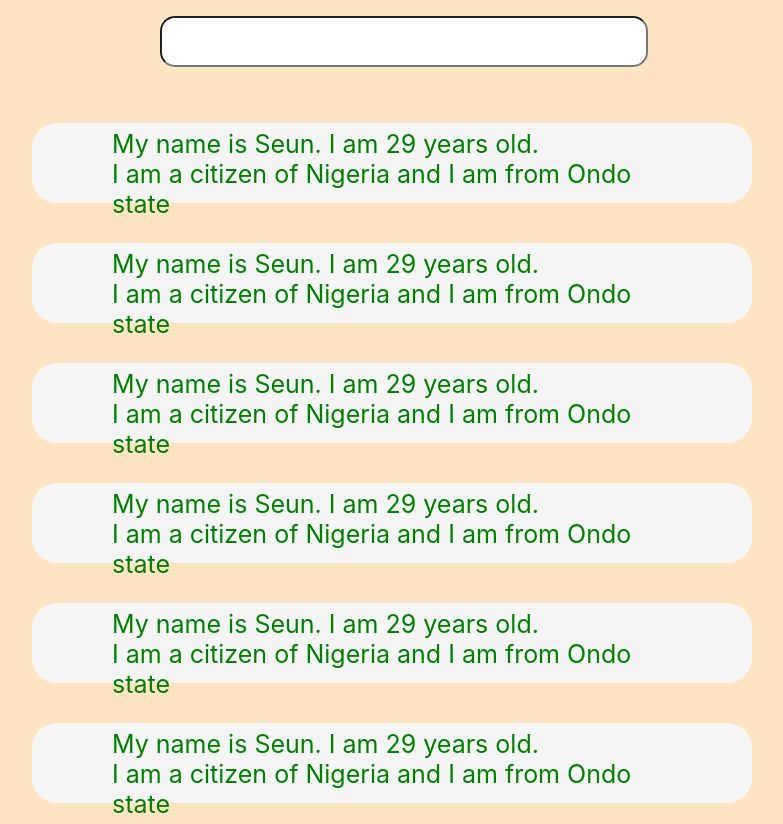
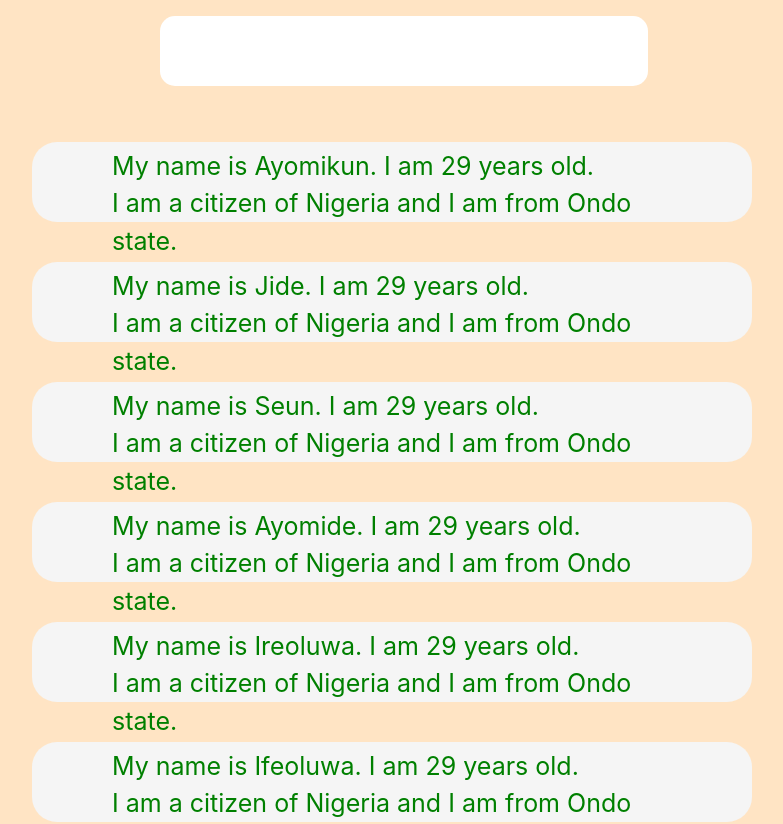
Before and after one commit to Dahrahcme/Assessment-2, a React (Create React App) app: page / in a window 1280 px wide. Shown: the top 824 px of the page, without its empty margins (248-1031 px from the left). Built offline with nearby package versions, Linux system fonts and the light colour scheme.

Commit message:
Rendering username with props

```diff
--- a/package.json
+++ b/package.json
@@ -34,5 +34,8 @@
       "last 1 firefox version",
       "last 1 safari version"
     ]
+  },
+  "devDependencies": {
+    "tailwindcss": "^3.3.2"
   }
 }
--- a/src/App.css
+++ b/src/App.css
@@ -38,11 +38,11 @@
   margin: 0 16rem;
 }
 
-.inputBox:focus {
+/* .inputBox:focus {
   font-size: 35px;
   border: 0.5 solid grey;
 }
 
 .myInput:focus {
   border: 1px solid plum;
-}
+} */
--- a/src/App.js
+++ /dev/null
@@ -1,24 +0,0 @@
-// importing all required components
-import './App.css';
-import UserInput from './Components/Input/UserInput';
-import UserOutput from './Components/Output/UserOutput';
-
-function App() {
-  return (
-    <div className="App">
-      {/* the UserInput and userOutput is to be rendered  */}
-      <div>
-        <UserInput />
-        <UserOutput />
-        <UserOutput />
-        <UserOutput />
-        <UserOutput />
-        <UserOutput />
-        <UserOutput />
-        <UserOutput />
-        </div>
-    </div>
-  );
-}
-
-export default App;
--- /dev/null
+++ b/src/App.jsx
@@ -0,0 +1,56 @@
+// importing all required components
+import React, { Component } from 'react';
+import './App.css';
+import UserInput from './Components/Input/UserInput';
+import UserOutput from './Components/Output/UserOutput';
+
+
+class App extends Component {
+
+  render() {
+    return (
+      <div className="App">
+        {/* the UserInput and userOutput is to be rendered  */}
+        <div>
+          <UserInput />
+          <UserOutput user = {"Ayomikun"} />
+          <UserOutput user ={"Jide"}/>
+          <UserOutput user ={"Seun"}/>
+          <UserOutput user ={"Ayomide"}/>
+          <UserOutput user ={"Ireoluwa"}/>
+          <UserOutput user ={"Ifeoluwa"}/>
+          <UserOutput user ={"Ola"}/>
+          </div>
+      </div>
+    );
+  }
+}
+
+export default App;
+
+
+
+// importing all required components
+// import './App.css';
+// import UserInput from './Components/Input/UserInput';
+// import UserOutput from './Components/Output/UserOutput';
+
+// function App() {
+//   return (
+//     <div className="App">
+//       {/* the UserInput and userOutput is to be rendered  */}
+//       <div>
+//         <UserInput />
+//         <UserOutput />
+//         <UserOutput />
+//         <UserOutput />
+//         <UserOutput />
+//         <UserOutput />
+//         <UserOutput />
+//         <UserOutput />
+//         </div>
+//     </div>
+//   );
+// }
+
+// export default App;
--- a/src/Components/Input/Profiles.js
+++ /dev/null
@@ -1,6 +0,0 @@
-export profiles {
-    name:
-    age:
-    nationality:
-
-}
--- a/src/Components/Output/UserOutput.jsx
+++ b/src/Components/Output/UserOutput.jsx
@@ -1,13 +1,14 @@
+// import React
 import React from 'react'
 
-function UserOutput() {
+function UserOutput(props) {
 
   return (
     <div className='myOutput'>
         {/* The text for the output is here */}
         <p className='myText'>
-            My name is Seun. I am 29 years old. <br />
-            I am a citizen of Nigeria and I am from Ondo state
+            My name is {props.user}. I am 29 years old. <br />
+            I am a citizen of Nigeria and I am from Ondo state.
         </p>
     </div>
   )
--- a/src/index.css
+++ b/src/index.css
@@ -1,3 +1,7 @@
+@tailwind base;
+@tailwind components;
+@tailwind utilities;
+
 body {
   margin: 0;
   font-family: -apple-system, BlinkMacSystemFont, 'Segoe UI', 'Roboto', 'Oxygen',
--- /dev/null
+++ b/tailwind.config.js
@@ -0,0 +1,8 @@
+/** @type {import('tailwindcss').Config} */
+module.exports = {
+  content: ["./src/**/*.{html,js}"],
+  theme: {
+    extend: {},
+  },
+  plugins: [],
+}
```
Also changed, not shown: 1 other file (tests, documents, lock files or other folders).
